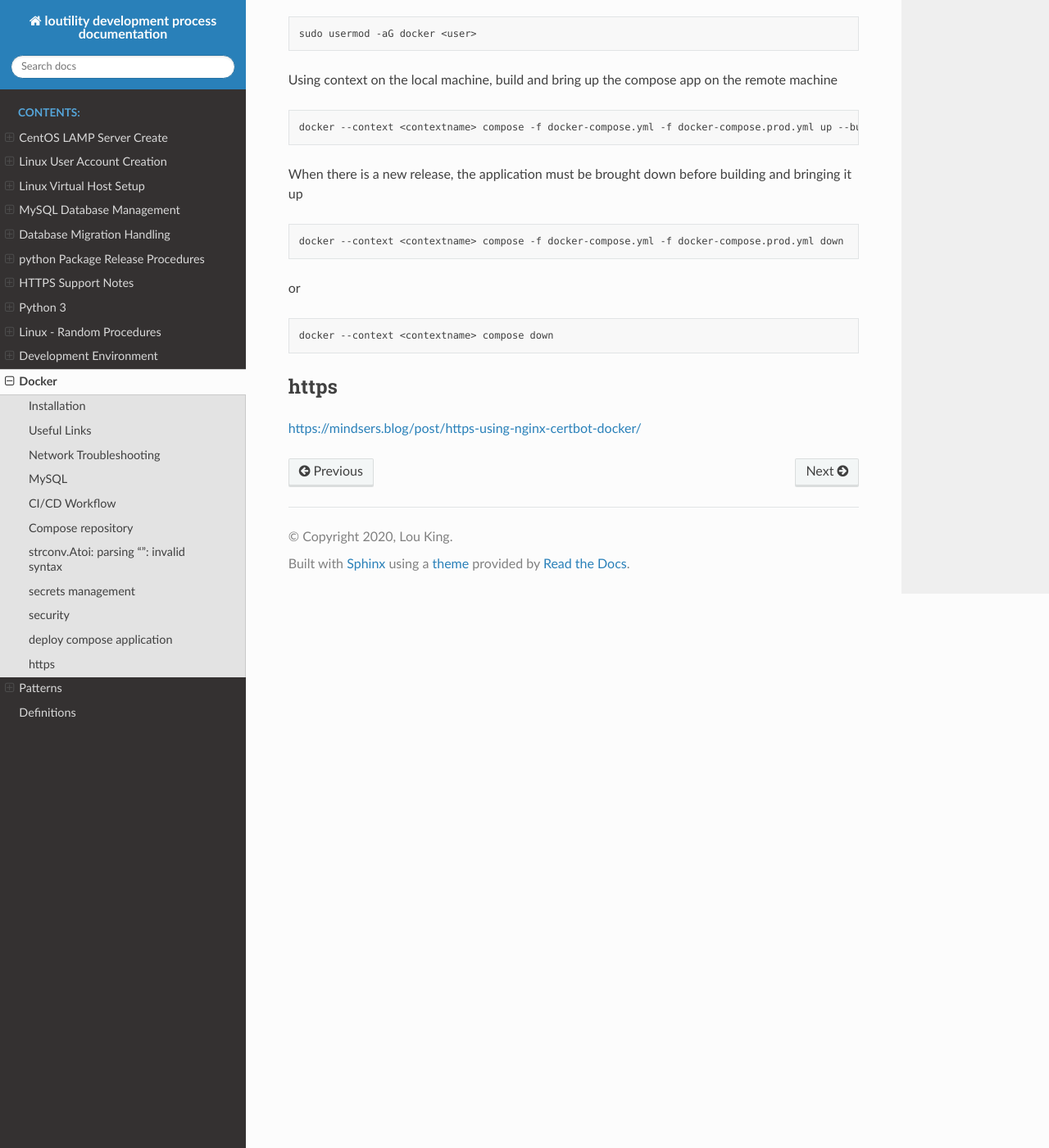
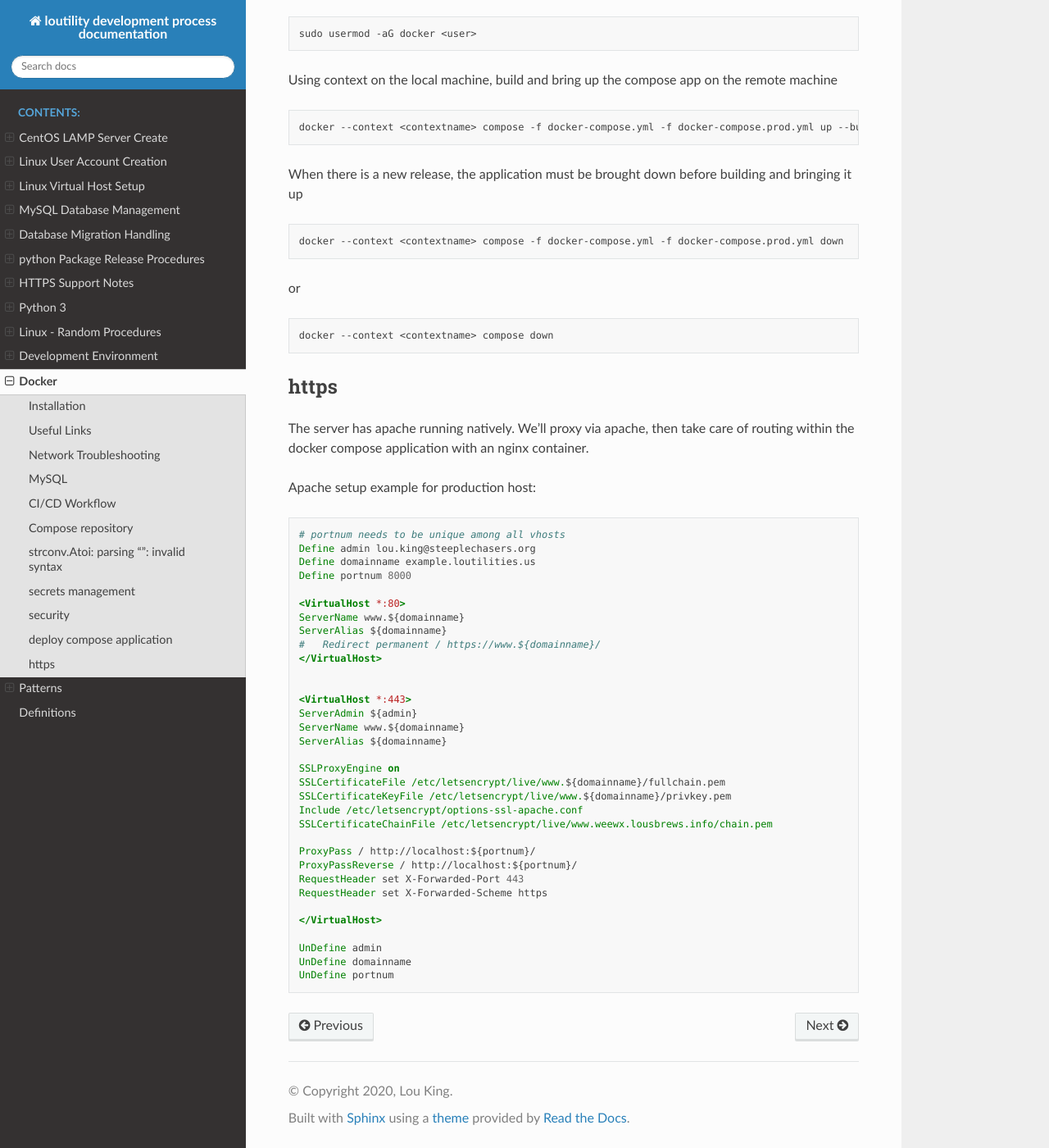
Before and after one commit to shanholtzerk/fork_loudevprocess, a Sphinx documentation site: the page built from docs/source/docker.rst, in a window 1280 px wide and 1400 px high, scrolled down 2391 px. Shown: the whole window at 82% size. Built offline with Sphinx 7.4.7 and the Read the Docs theme 2.0.0, drawn with Linux system fonts in a browser that asks for light colours; some of the changed text lies outside the part shown.

Commit message:
docker https example apache file

```diff
--- a/docs/source/docker.rst
+++ b/docs/source/docker.rst
@@ -79,7 +79,7 @@ See also `Compose CLI environment variables <https://docs.docker.com/compose/env
 
 Ref: https://www.docker.com/blog/how-to-deploy-on-remote-docker-hosts-with-docker-compose/
 
-Reference code at https://github.com/louking/webmodules/tree/docker-skeleton-v1.0
+Reference code at https://github.com/louking/webmodules/tree/docker-skeleton-v1.1
 
 .. code-block:: shell
 
@@ -120,4 +120,44 @@ or
 
 https
 ------------
-https://mindsers.blog/post/https-using-nginx-certbot-docker/
+
+The server has apache running natively. We'll proxy via apache, then take care of routing within the docker compose application
+with an nginx container.
+
+Apache setup example for production host:
+
+.. code-block:: ApacheConf
+
+    # portnum needs to be unique among all vhosts
+    Define admin lou.king@steeplechasers.org
+    Define domainname example.loutilities.us
+    Define portnum 8000
+
+    <VirtualHost *:80>
+    ServerName www.${domainname}
+    ServerAlias ${domainname}
+    #   Redirect permanent / https://www.${domainname}/
+    </VirtualHost>
+
+
+    <VirtualHost *:443>
+    ServerAdmin ${admin}
+    ServerName www.${domainname}
+    ServerAlias ${domainname}
+
+    SSLProxyEngine on
+    SSLCertificateFile /etc/letsencrypt/live/www.${domainname}/fullchain.pem
+    SSLCertificateKeyFile /etc/letsencrypt/live/www.${domainname}/privkey.pem
+    Include /etc/letsencrypt/options-ssl-apache.conf
+    SSLCertificateChainFile /etc/letsencrypt/live/www.weewx.lousbrews.info/chain.pem
+
+    ProxyPass / http://localhost:${portnum}/
+    ProxyPassReverse / http://localhost:${portnum}/
+    RequestHeader set X-Forwarded-Port 443
+    RequestHeader set X-Forwarded-Scheme https
+
+    </VirtualHost>
+
+    UnDefine admin
+    UnDefine domainname
+    UnDefine portnum
```
